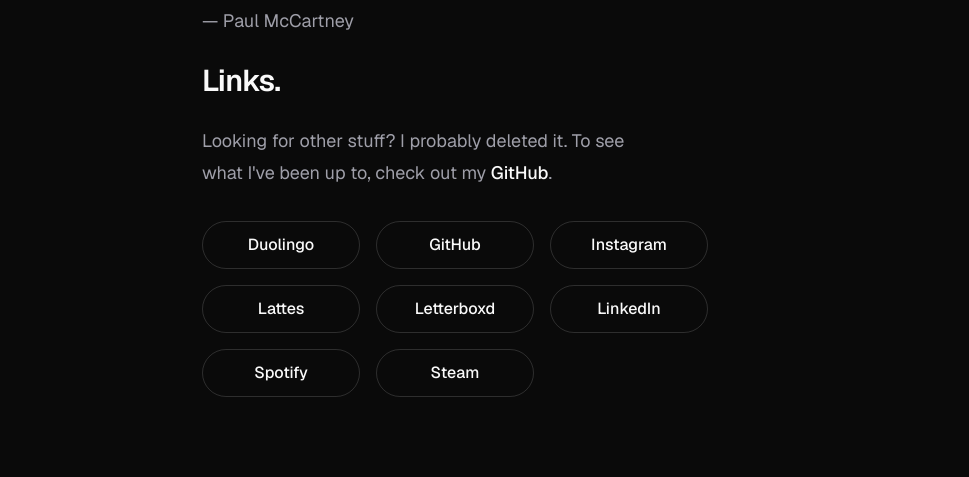
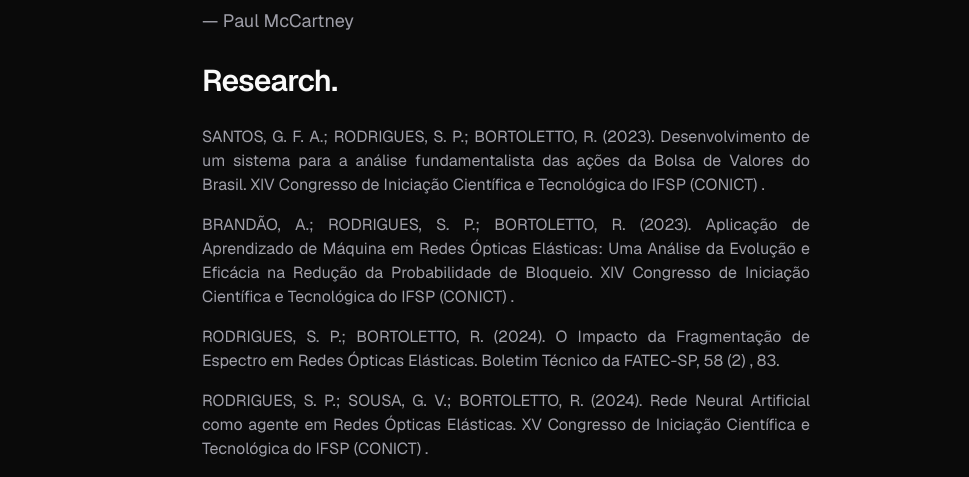
Before and after one commit to AssoDePicche/www, a Next.js app: page / in a window 1280 px wide. Shown: the part 475-952 px from the top of the page, without its empty margins (134-1103 px from the left). Built offline with nearby package versions, Linux system fonts and the light colour scheme.

Commit message:
feat: add research section

```diff
--- a/app/page.tsx
+++ b/app/page.tsx
@@ -1,27 +1,42 @@
 import { promises } from "fs";
 
+import { Bibliography, BibItem } from "@components/bibliography";
 import Link from "@components/link";
 import { LinkTree, LinkTreeItem  } from "@components/linktree";
 import Profile from "@components/profile";
 
 export default async function Page() {
-  const file = await promises.readFile(process.cwd() + "/app/linktree.json", "utf-8");
+  const bibliographyItemsFile = await promises.readFile(process.cwd() + "/app/bibliography.json", "utf-8");
 
-  const items: LinkTreeItem[] = JSON.parse(file);
+  const bibliographyItems: BibItem[] = JSON.parse(bibliographyItemsFile);
+
+  const linkTreeItemsFile = await promises.readFile(process.cwd() + "/app/linktree.json", "utf-8");
+
+  const linkTreeItems: LinkTreeItem[] = JSON.parse(linkTreeItemsFile);
 
   return (
       <div className="flex items-center font-sans w-full flex-col justify-center sm:items-start gap-6">
         <Profile/>
+
+        <div className="flex flex-col items-center gap-6 text-center sm:items-start sm:text-left">
+          <h1 className="max-w-xs text-3xl font-semibold leading-10 tracking-tight text-zinc-50">
+            Research.
+          </h1>
+
+          <Bibliography items={bibliographyItems}/>
+        </div>
+
         <div className="flex flex-col items-center gap-6 text-center sm:items-start sm:text-left">
           <h1 className="max-w-xs text-3xl font-semibold leading-10 tracking-tight text-zinc-50">
             Links.
           </h1>
-          <p className="max-w-md text-lg leading-8 text-zinc-400">
-            Looking for other stuff? I probably deleted it. To see what I've been up to, check out my <Link href="https://github.com/AssoDePicche/">GitHub</Link>.
+          <p className="text-lg leading-8 text-zinc-400">
+            Looking for other stuff? To see what I've been up to, check out my <Link href="https://github.com/AssoDePicche/">GitHub</Link>.
           </p>
         </div>
+
         <div className="mt-2">
-          <LinkTree items={items}/>
+          <LinkTree items={linkTreeItems}/>
         </div>
       </div>
   );
```
